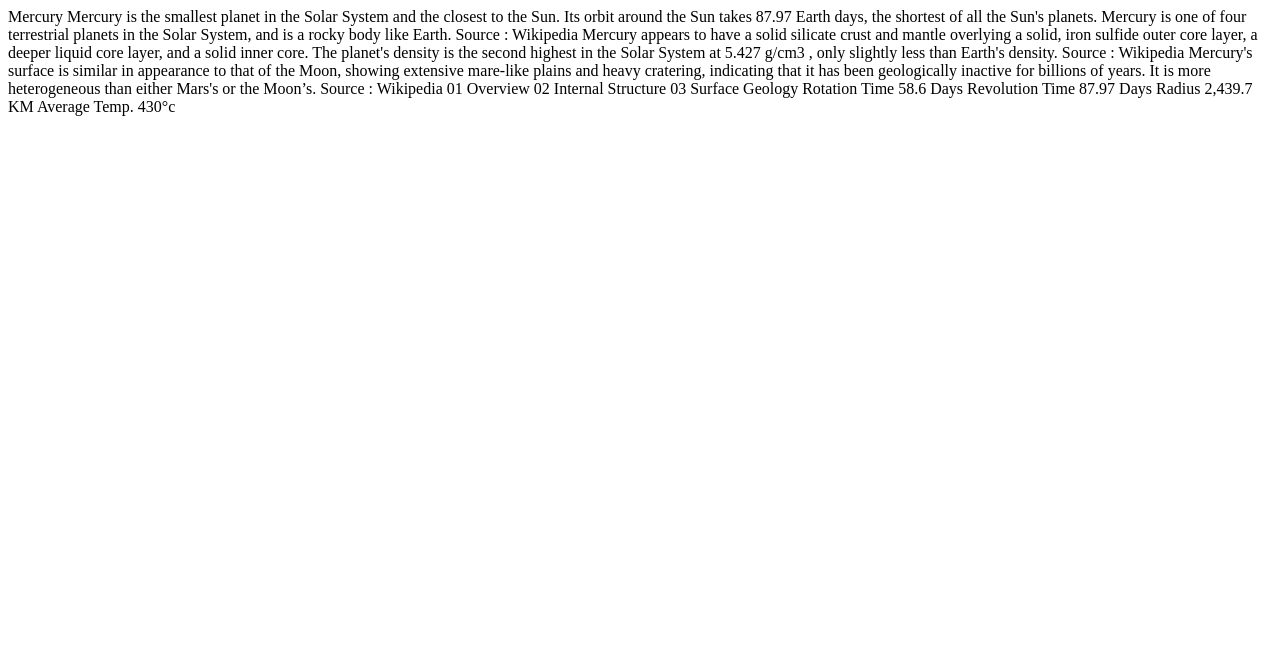
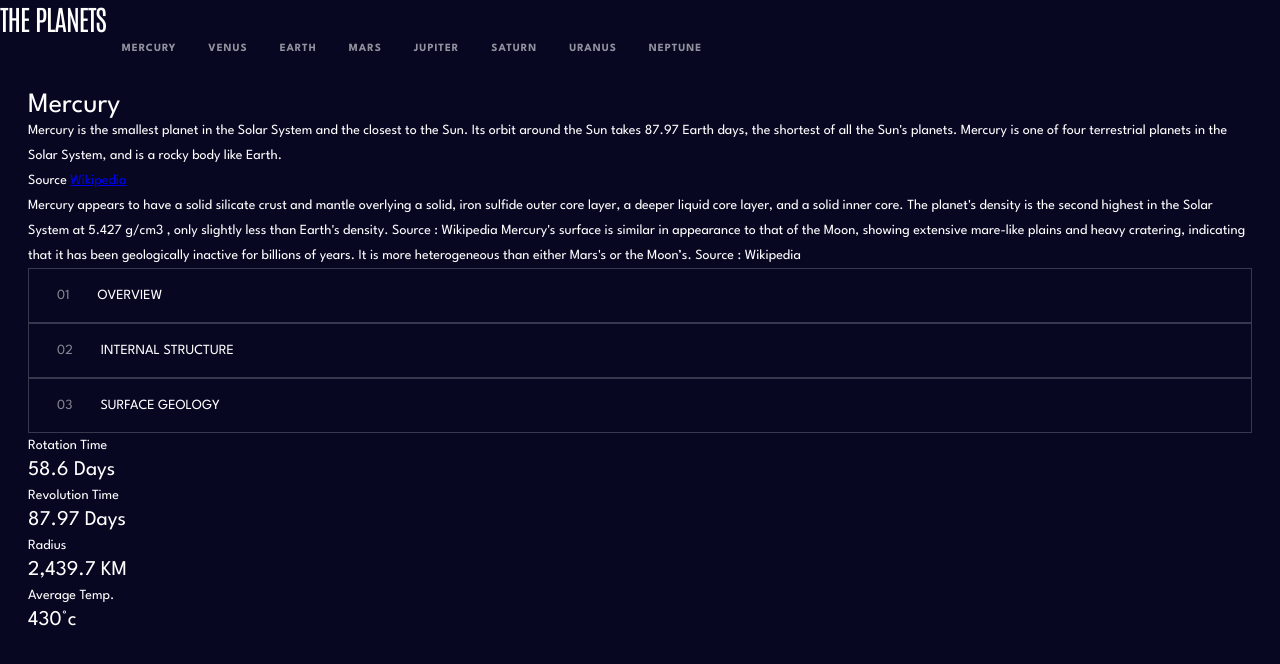
Before and after one commit to RaimondasSileikis/planets-fact-site, a website: page index.html in a window 1280 px wide. Drawn offline with Linux system fonts and the light colour scheme.

Commit message:
index.html initial commit

```diff
--- a/index.css
+++ b/index.css
@@ -18,8 +18,9 @@
     --ff-normal: 'League Spartan', sans-serif;
     --ff-antonio:'Antonio', sans-serif;
 
-    --fs-600: 5rem; /*80px*/
-    --fs-500: 2.5rem; /*40 px*/
+    --fs-700: 5rem; /*80px*/
+    --fs-600: 2.5rem; /*40 px*/
+    --fs-500: 1.75rem; /*28 px*/
     --fs-400: 0.875rem;/*14 px*/
     --fs-300: 0.75rem; /*12 px*/
     --fs-200: 0.6875rem; /*11 px*/
@@ -139,15 +140,21 @@ select {
 .ff-antonio {font-family: var(--ff-antonio);}
 
 
+.fs-700 {
+    font-size: var(--fs-700);
+    line-height: 6.4375rem;
+}
 .fs-600 {
     font-size: var(--fs-600);
-    line-height: 6.4375rem;
+    line-height: 3.25rem;
+    letter-spacing: -1.5px;
 }
 .fs-500 {
     font-size: var(--fs-500);
-    line-height: 3.25rem;
-    letter-spacing: -0.0938rem;
+    line-height: 2.25rem;
+    letter-spacing: -1.05px;
 }
+
 .fs-200,
 .fs-300,
 .fs-400 {
@@ -156,12 +163,12 @@ select {
 }
 .fs-300 {
     font-size: var(--fs-300);
-    letter-spacing: 0.1625rem;
+    letter-spacing: 2.6px;
     font-weight: 700;
 }
 .fs-200 {
     font-size: var(--fs-200);
-    letter-spacing: 0.0938rem;
+    letter-spacing: 1px;
     font-weight: 700;
 }
 
@@ -193,3 +200,29 @@ select {
     background-color: hsl( var(--clr-mercury) );
     border: transparent;
 }
+
+.primary-navigation {
+    list-style: none;
+    padding: 0;
+    margin: 0;
+    opacity: 0.75;
+    --gap: 2rem;
+    --underline-gap: 2rem;
+}
+
+.primary-navigation a {
+    text-decoration: none;
+}
+
+.overline-indicators > * {
+    padding: var(--underline-gap, 1rem) 0;
+    cursor: pointer;
+    border: 0;
+    border-top: 0.25rem solid hsl( var(--clr-mercury) / 0 );
+    opacity: 0.75;
+}
+
+.overline-indicators >  *:hover {
+    opacity: 1;
+    border-top: 0.25rem solid hsl( var(--clr-mercury) / 1 );
+}
--- a/index.html
+++ b/index.html
@@ -5,20 +5,49 @@
   <meta name="viewport" content="width=device-width, initial-scale=1.0">
 
   <link rel="icon" type="image/png" sizes="32x32" href="./assets/favicon-32x32.png">
+  <link rel="preconnect" href="https://fonts.googleapis.com">
+  <link rel="preconnect" href="https://fonts.gstatic.com" crossorigin>
+  <link href="https://fonts.googleapis.com/css2?family=Antonio:wght@400;700&family=League+Spartan:wght@400;700&display=swap" rel="stylesheet">
 
+  <link rel="stylesheet" href="index.css">
   <title>Frontend Mentor | Planets fact site</title>
 </head>
 <body>
-  Mercury
+
+  <header class="primary-header flex">
+    <div class="fs-500 ff-antonio uppercase">The planets</div>
+    <nav>
+      <ul class="primary-navigation flex  overline-indicators uppercase fs-200">
+        <li><a class="text-white" href="#">Mercury</a></li>
+        <li><a class=" text-white" href="#">Venus</a></li>
+        <li><a class=" text-white" href="#">Earth</a></li>
+        <li><a class=" text-white" href="#">Mars</a></li>
+        <li><a class=" text-white" href="#">Jupiter</a></li>
+        <li><a class=" text-white" href="#">Saturn</a></li>
+        <li><a class=" text-white" href="#">Uranus</a></li>
+        <li><a class=" text-white" href="#">Neptune</a></li>
+
+      </ul>
+
+    </nav>
+
+
+  </header>
+
+  <div class="container">
+
+
+<h1>Mercury</h1>
+
 
   <!-- Overview Content Start -->
-
-  Mercury is the smallest planet in the Solar System and the closest
+<p>Mercury is the smallest planet in the Solar System and the closest
   to the Sun. Its orbit around the Sun takes 87.97 Earth days, the
   shortest of all the Sun's planets. Mercury is one of four terrestrial
-  planets in the Solar System, and is a rocky body like Earth.
+  planets in the Solar System, and is a rocky body like Earth.</p>
 
-  Source : Wikipedia <!-- URL: https://en.wikipedia.org/wiki/Mercury_(planet) -->
+<p>Source <a href="https://en.wikipedia.org/wiki/Mercury_(planet)">Wikipedia</a></p>
+   <!-- URL: https://en.wikipedia.org/wiki/Mercury_(planet) -->
 
   <!-- Overview Content End -->
 
@@ -43,21 +72,34 @@
   Source : Wikipedia <!-- URL: https://en.wikipedia.org/wiki/Mercury_(planet)#Surface_geology -->
 
   <!-- Surface Geology Content End -->
+  <div>
+    <button class="button "><span>01</span>Overview</button>
+    <button class="button "><span>02</span>Internal Structure</button>
+    <button class="button "><span>03</span>Surface Geology</button>
+  </div>
 
-  01 Overview
-  02 Internal Structure
-  03 Surface Geology
 
-  Rotation Time
-  58.6 Days
+  <div>
+    <div>
+      <h4>Rotation Time</h4>
+      <h2>58.6 Days</h2>
+    </div>
+    <div>
+      <h4>Revolution Time</h4>
+      <h2>87.97 Days</h2>
+    </div>
+    <div>
+      <h4>Radius</h4>
+      <h2>2,439.7 KM</h2>
+    </div>
+    <div>
+      <h4>Average Temp.</h4>
+      <h2>430°c</h2>
+    </div>
+  </div>
 
-  Revolution Time
-  87.97 Days
 
-  Radius
-  2,439.7 KM
+</div>
 
-  Average Temp.
-  430°c
 </body>
 </html>
```
Also changed, not shown: design-system.html (+25 -25 lines).
